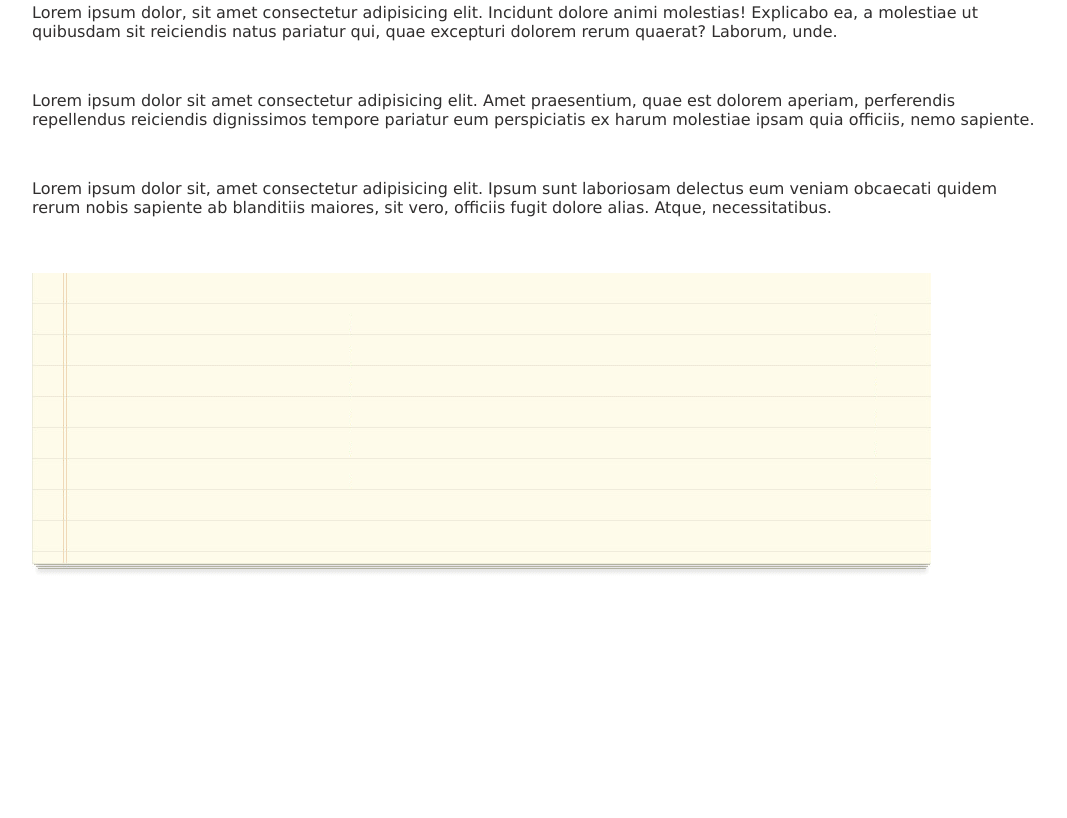
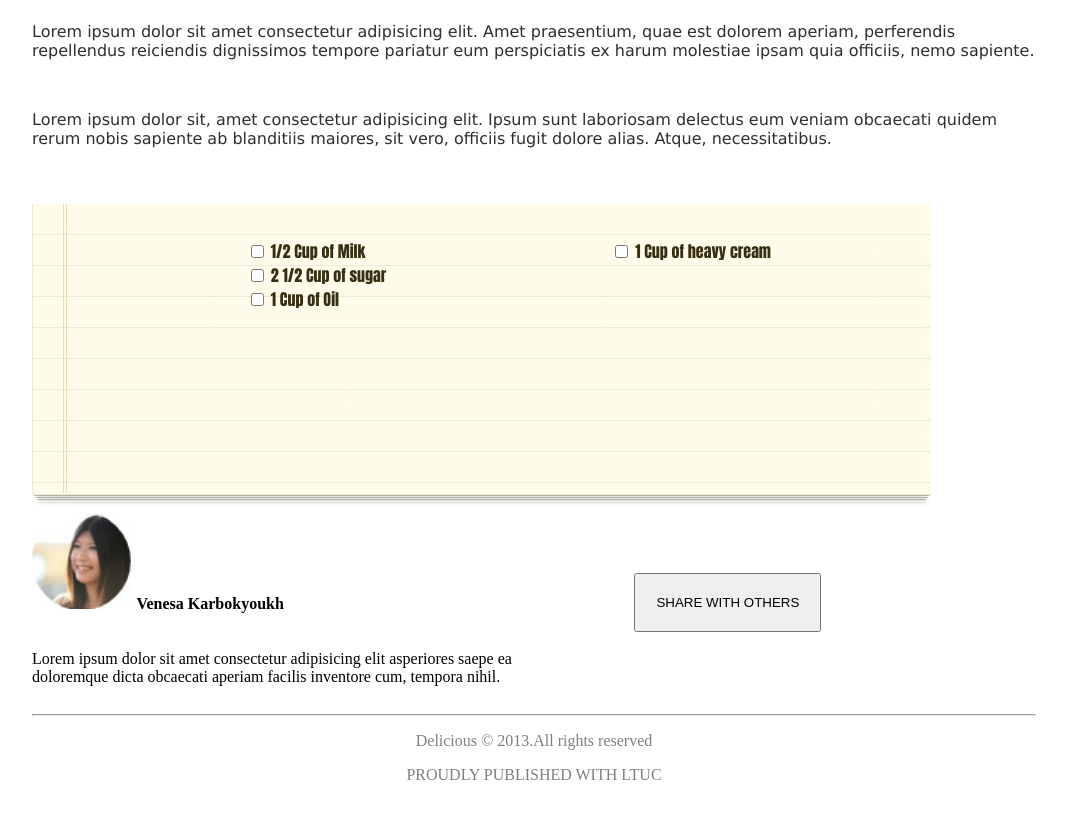
Before and after one commit to hayabalasmeh/Chocolate-Pizza-1, a plain HTML site: page index.html in a window 1280 px wide. Shown: the part 1096-1914 px from the top of the page, without its empty margins (106-1173 px from the left). Before the commit the page ends 1816 px from the top, so only its background shows below. Drawn offline with Linux system fonts and the light colour scheme.

Commit message:
adding footer

```diff
--- a/index.html
+++ b/index.html
@@ -54,9 +54,49 @@
      </article>
      <div class='list'>
          <img id="im2" src="chocolate pizza/list-bg.png" alt="list pic">
+         <form id='list1'>
+            <fieldset >
+                <input type= 'checkbox'>
+                <label for="f1">1/2 Cup of Milk</label>
+
+                <br>
+                <input type= 'checkbox'>
+                <label for="f2">2 1/2 Cup of sugar</label>
+
+                <br>
+                <input type= 'checkbox'>
+                <label >1 Cup of Oil</label>
+
+                <br>
+               </fieldset>
+            </form>
+          <form id="list2">
+                <fieldset>
+                <input type= 'checkbox'>
+                <label>1 Cup of heavy cream</label>
+            </fieldset>
+           </form>
+
+     </div>
+     <div>
+         <div class="float1">
+         <img class='design'src="chocolate pizza/van-pic.png" alt="person">
+         <h4>Venesa Karbokyoukh</h4>
+         <p>Lorem ipsum dolor sit amet consectetur adipisicing elit asperiores saepe ea doloremque dicta obcaecati aperiam facilis inventore cum, tempora nihil.</p>
+         </div>
+         <div class='float2'>
+             <button>SHARE WITH OTHERS</button>
+
+         </div>
      </div>
     </main>
-    <footer></footer>
+    <footer>
+          <hr>
+
+                <p>Delicious &copy; 2013.All rights reserved</p>
+
+                <p>PROUDLY PUBLISHED WITH LTUC</p>
+    </footer>
 
 </body>
 </html>
--- a/style.css
+++ b/style.css
@@ -78,8 +78,9 @@ main div h6 {
 }
 #img {
     clear: both;
-    width: 100%;
+    max-width: 100%;
     padding:0px ;
+    box-sizing: border-box;
 }
 
 article p {
@@ -90,10 +91,63 @@ article p {
 .list {
     clear: both;
     padding-top: 40px;
-    width: 100%;
-    position: relative;
+    width:100%;
+   position: relative;
 }
 #img2{
     max-width: 100%;
     padding: 0%;
+    display: inline-block;
 }
+
+#list1{
+    position: absolute;
+    top: 20%;
+    left: 20%;
+
+}
+#list2{
+    position: absolute;
+    right:25%;
+    top:20%;
+
+}
+form fieldset label {
+    font-family:Impact, Haettenschweiler, 'Arial Narrow Bold', sans-serif;
+    color: rgb(56, 46, 19);
+    font-weight: lighter;
+
+}
+form fieldset{
+    border: none;
+}
+.float1 {
+    float:left;
+
+    width: 50%;
+}
+.float2{
+    float: right;
+    padding-top: 60px;
+    width: 40%;
+    margin-right: 0%;
+}
+.design {
+    display: inline-block;
+    width: 20%;
+}
+main div h4{
+    display: inline-block;
+    width: 30%;
+}
+button{
+    padding: 20px;
+}
+footer{
+    clear: both;
+    margin-top: 20%;
+}
+footer p {
+    color: grey;
+    text-align: center;
+}
```
Also changed, not shown: 1 other file.
